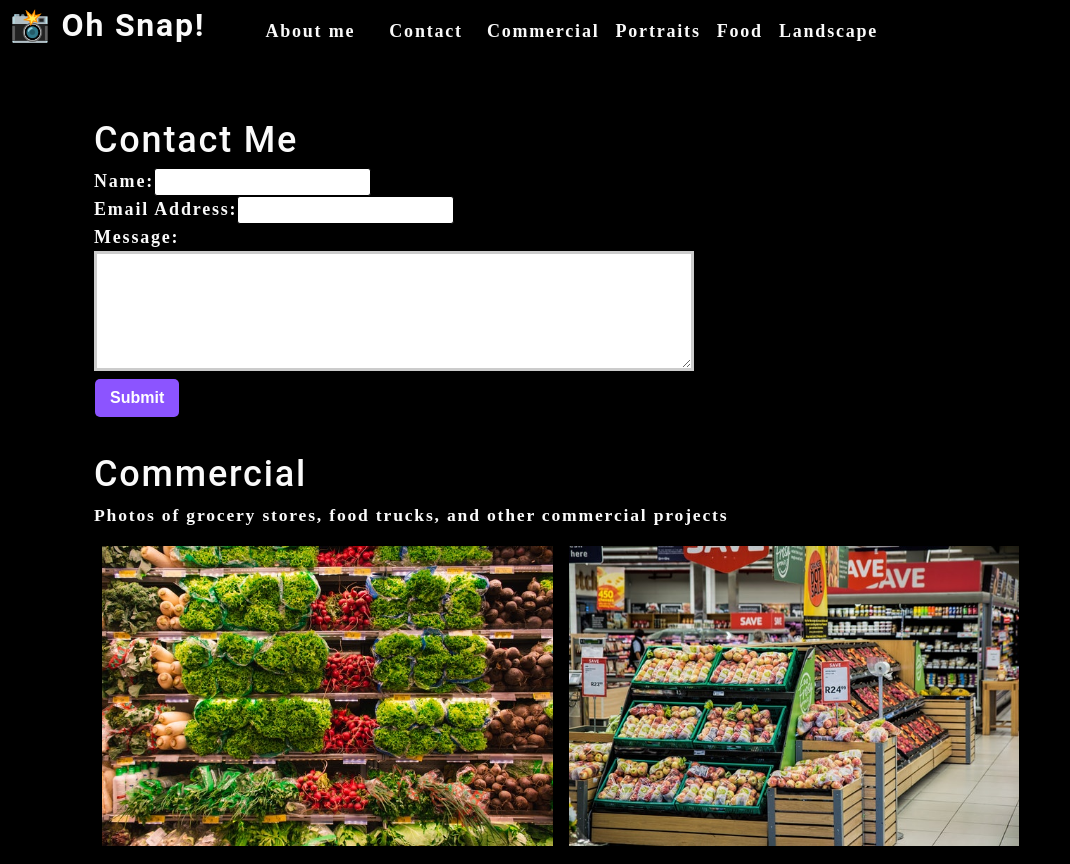
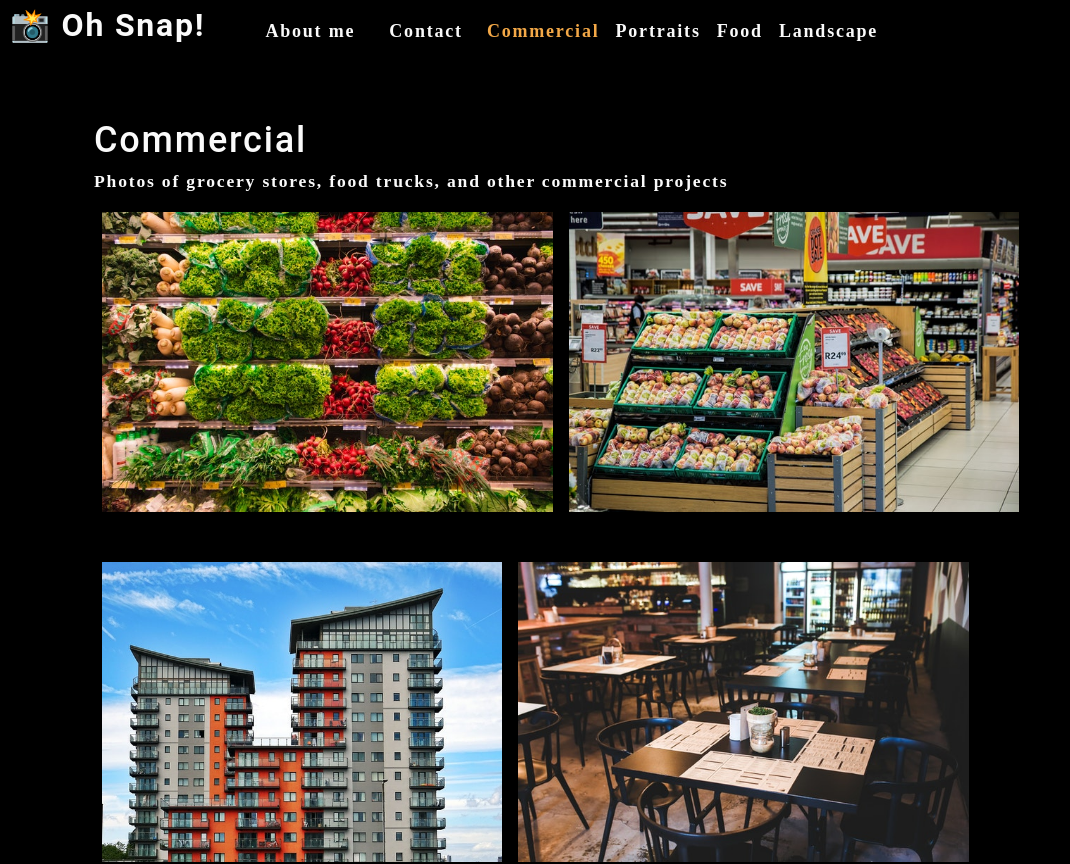
Before and after one commit to amiedawn/photo-port, a React (Create React App) app: page / in a window 1280 px wide. Shown: the top 864 px of the page, without its empty margins (0-1070 px from the left). Built offline with nearby package versions, Linux system fonts and the light colour scheme.

Commit message:
conditionally render contact form

```diff
--- a/src/App.js
+++ b/src/App.js
@@ -21,17 +21,26 @@
 
   const [currentCategory, setCurrentCategory] = useState(categories[0]);
 
+  const [contactSelected, setContactSelected] = useState(false);
+
     return (
       <div>
         <Nav
           categories={categories}
           setCurrentCategory={setCurrentCategory}
           currentCategory={currentCategory}
+          contactSelected={contactSelected}
+          setContactSelected={setContactSelected}
         ></Nav>
         <main>
-          <ContactForm></ContactForm>
-          <Gallery currentCategory={currentCategory}></Gallery>
-          <About></About>
+          {!contactSelected ? (
+            <>
+              <Gallery currentCategory={currentCategory}></Gallery>
+              <About></About>
+            </>
+          ) : (
+            <ContactForm></ContactForm>
+          )}
         </main>
       </div>
     );
--- a/src/components/Contact/index.js
+++ b/src/components/Contact/index.js
@@ -1,6 +1,6 @@
-import React, { useState } from 'react';
-// clear the input fields on the component loading
+import React, { useState } from "react";
 
+import { validateEmail } from "../../utils/helpers";
 
 function ContactForm() {
   const [formState, setFormState] = useState({
@@ -8,43 +8,77 @@
     email: "",
     message: "",
   });
+
+  const [errorMessage, setErrorMessage] = useState("");
   const { name, email, message } = formState;
-  function handleChange(e) {
-    setFormState({...formState, [e.target.name]: e.target.value })
-  }
-  console.log(formState);
 
-  function handleSubmit(e) {
+  const handleSubmit = (e) => {
     e.preventDefault();
-    console.log(formState)
-  }
+    if (!errorMessage) {
+      setFormState({ [e.target.name]: e.target.value });
+      console.log("Form", formState);
+    }
+  };
+
+  const handleChange = (e) => {
+    if (e.target.name === "email") {
+      const isValid = validateEmail(e.target.value);
+      if (!isValid) {
+        setErrorMessage("Your email is invalid.");
+      } else {
+        setErrorMessage("");
+      }
+    } else {
+      if (!e.target.value.length) {
+        setErrorMessage(`${e.target.name} is required.`);
+      } else {
+        setErrorMessage("");
+      }
+    }
+  };
 
   return (
     <section>
-      <h1>Contact Me</h1>
+      <h1 data-testid="h1tag">Contact me</h1>
       <form id="contact-form" onSubmit={handleSubmit}>
         <div>
           <label htmlFor="name">Name:</label>
           <input
             type="text"
+            name="name"
             defaultValue={name}
-            onChange={handleChange}
-            name="name"
+            onBlur={handleChange}
           />
         </div>
         <div>
-          <label htmlFor="email">Email Address:</label>
-          <input type="email" defaultValue={email} name="email" onChange={handleChange}/>
+          <label htmlFor="email">Email address:</label>
+          <input
+            type="email"
+            name="email"
+            defaultValue={email}
+            onBlur={handleChange}
+          />
         </div>
         <div>
           <label htmlFor="message">Message:</label>
-          <textarea name="message" defaultValue={message} onChange={handleChange} rows="5" />
+          <textarea
+            name="message"
+            rows="5"
+            defaultValue={message}
+            onBlur={handleChange}
+          />
         </div>
-        <button type="submit">Submit</button>
+        {errorMessage && (
+          <div>
+            <p className="error-text">{errorMessage}</p>
+          </div>
+        )}
+        <button data-testid="button" type="submit">
+          Submit
+        </button>
       </form>
     </section>
   );
-
 }
 
 export default ContactForm;
--- a/src/components/Nav/index.js
+++ b/src/components/Nav/index.js
@@ -2,12 +2,7 @@
 import { capitalizeFirstLetter } from "../../utils/helpers";
 
 function Nav(props) {
-  const { categories = [], setCurrentCategory, currentCategory } = props;
-
-  const handleClick = (item) => {
-    console.log(item);
-    return item;
-  };
+  const { categories = [], setCurrentCategory, currentCategory, contactSelected, setContactSelected } = props;
 
   return (
     <header className="flex-row px-1">
@@ -23,21 +18,22 @@
       <nav>
         <ul className="flex-row">
           <li className="mx-2">
-            <a data-testid="about" href="#about">
+            <a data-testid="about" href="#about" onClick={() => setContactSelected(false)}>
               About me
             </a>
           </li>
-          <li className={"mx-2"}>
-            <span onClick={() => handleClick("Contact")}>Contact</span>
+          <li className={`mx-2 ${contactSelected && 'navActive'}`}>
+            <span onClick={() => setContactSelected(true)}>Contact</span>
           </li>
           {categories.map((category) => (
             <li
-              className={`mx-1 ${currentCategory.name === category.name}`}
+              className={`mx-1 ${currentCategory.name === category.name && !contactSelected &&  `navActive`}`}
               key={category.name}
             >
               <span
                 onClick={() => {
                   setCurrentCategory(category);
+                  setContactSelected(false);
                 }}
               >
                 {capitalizeFirstLetter(category.name)}
```
